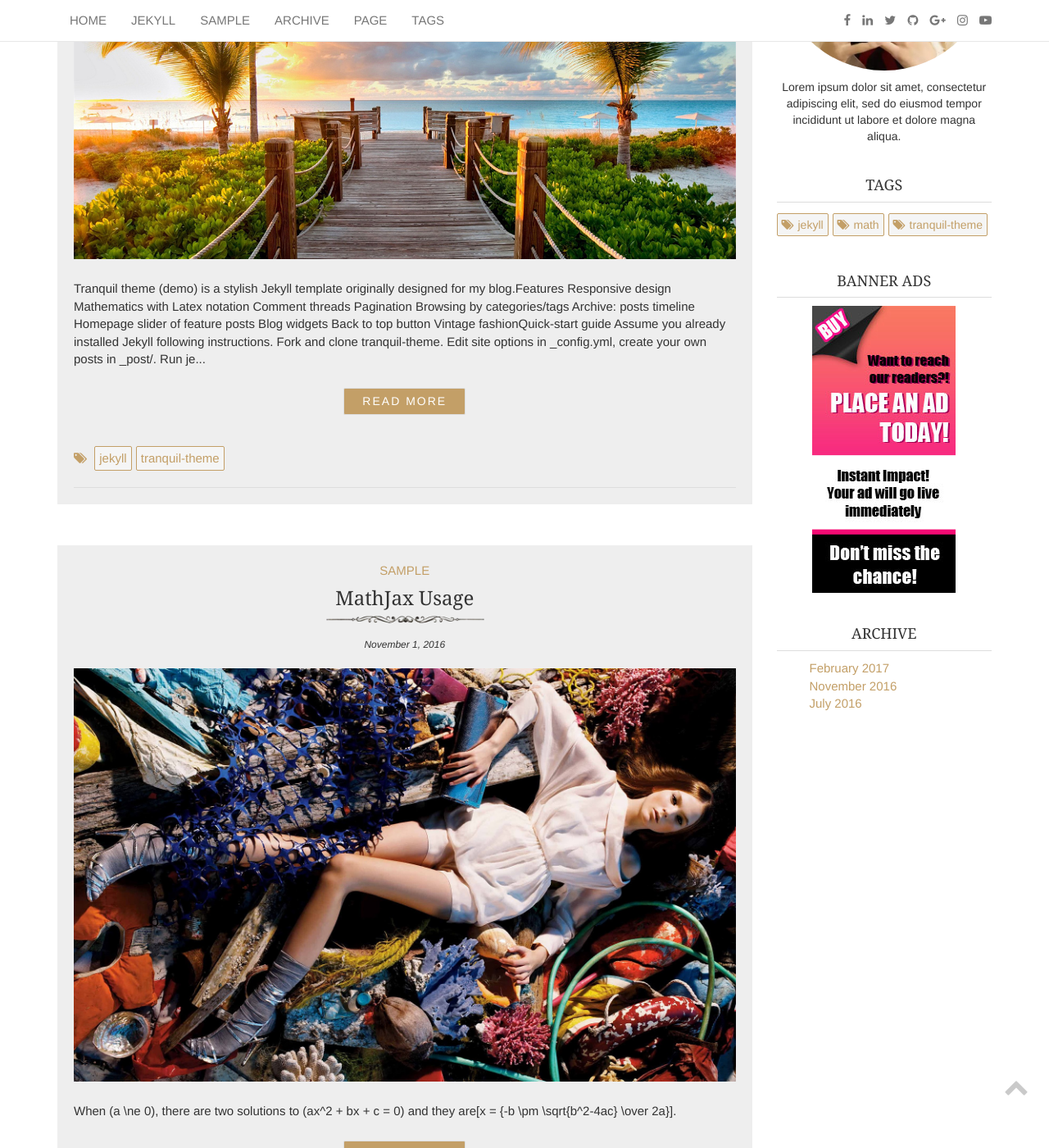
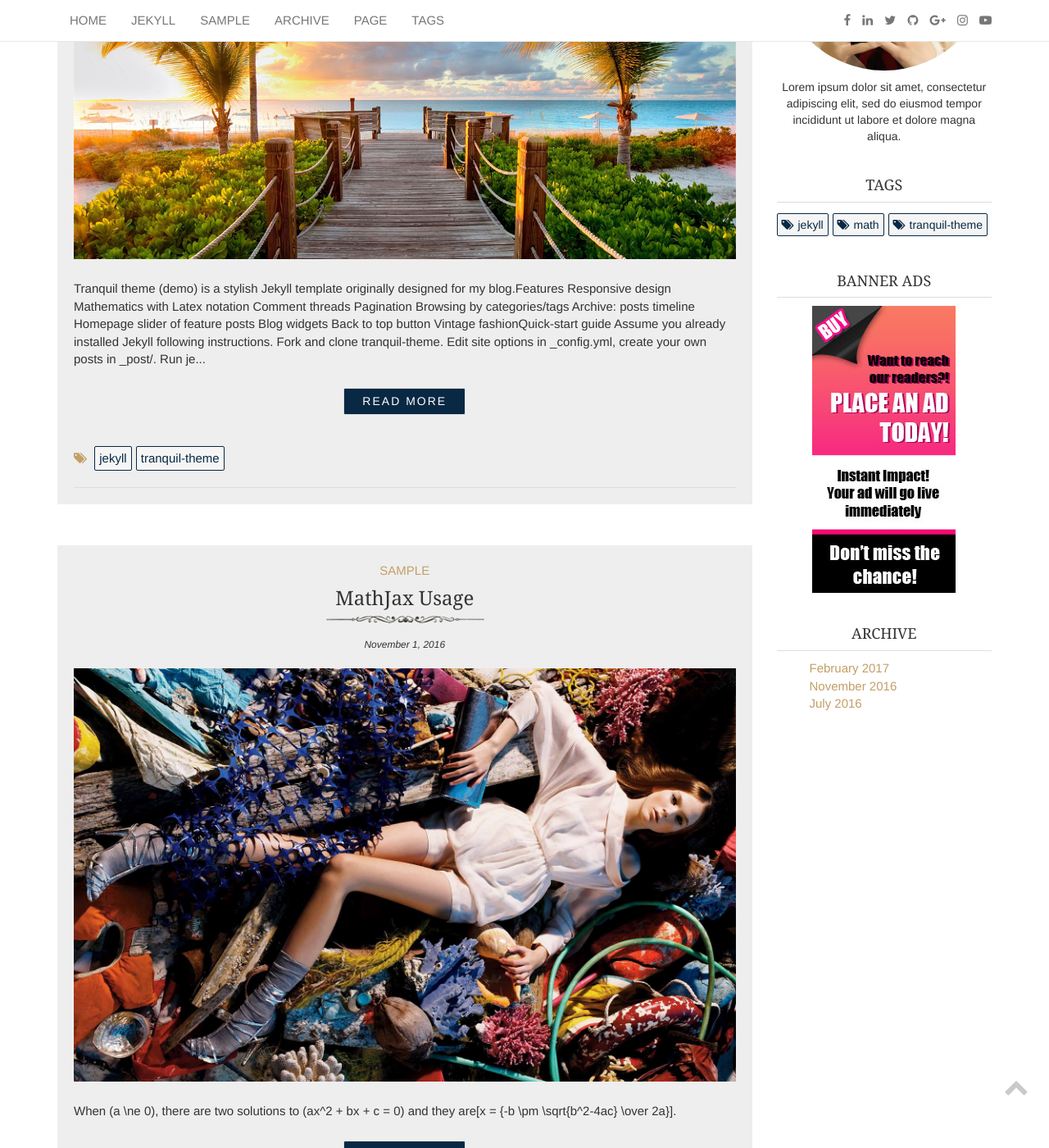
Before and after one commit to leoiii5/AvecPecheur, a Jekyll site: the page built from index.html, in a window 1280 px wide and 1400 px high, scrolled down 1137 px. Shown: the whole window at 82% size. Built offline with Jekyll 4.4.1, drawn with Linux system fonts in a browser that asks for light colours; the list of posts is cut into pages by our own code; comment, search, counter and statistics services are not loaded.

Commit message:
Update tranquil.css

```diff
--- a/styles/css/tranquil.css
+++ b/styles/css/tranquil.css
@@ -50,7 +50,7 @@ h1, h2, h3, h4, h5, h6 {
 }
 .inverse:hover,
 .inverse:focus {
-	color: #C39F67 !important;
+	color: #082844 !important;
 }
 
 .tranquil-body a:hover,
@@ -63,7 +63,7 @@ a.inverse-noactive {
 
 a.noactive:hover,
 a.noactive:focus {
-	color: #C39F67;
+	color: #082844;
 }
 
 .white {
@@ -124,7 +124,7 @@ a.noactive:focus {
 
 .post-category {
 	text-transform: uppercase;
-	color: #C39F67;
+	color: #082844;
 }
 
 .post-category-large {
@@ -174,7 +174,7 @@ a.noactive:focus {
 }
 
 .btn-more {
-	background: #C39F67;
+	background: #082844;
 	color: #fff;
 	border-color: #ddd;
 	padding: 5px 22px 6px;
@@ -201,12 +201,12 @@ i.tags {
 }
 
 a.tags {
-	color: #C39F67;
+	color: #082844;
 	margin-right: 1px;
 	text-transform: lowercase;
 	border-radius: 2px;
 	padding: 3px 5px;
-	border: 1px solid #C39F67;
+	border: 1px solid #082844;
 	background: #f5f5f5;
 	display: inline-block;
 	margin-top: 3px;
@@ -422,7 +422,7 @@ a.comments {
 .post-content th {
 	color: #fff;
 	padding: 5px;
-	background: #C39F67;
+	background: #082844;
 	text-transform: uppercase;
 	text-align: center;
 	border: 1px solid #e5b4a3;
@@ -431,7 +431,7 @@ a.comments {
 .post-content td {
 	padding: 5px 20px;
 	background-color: #f5f5f5;
-	border: 1px solid #C39F67;
+	border: 1px solid #082844;
 }
 
 pre code {
```
